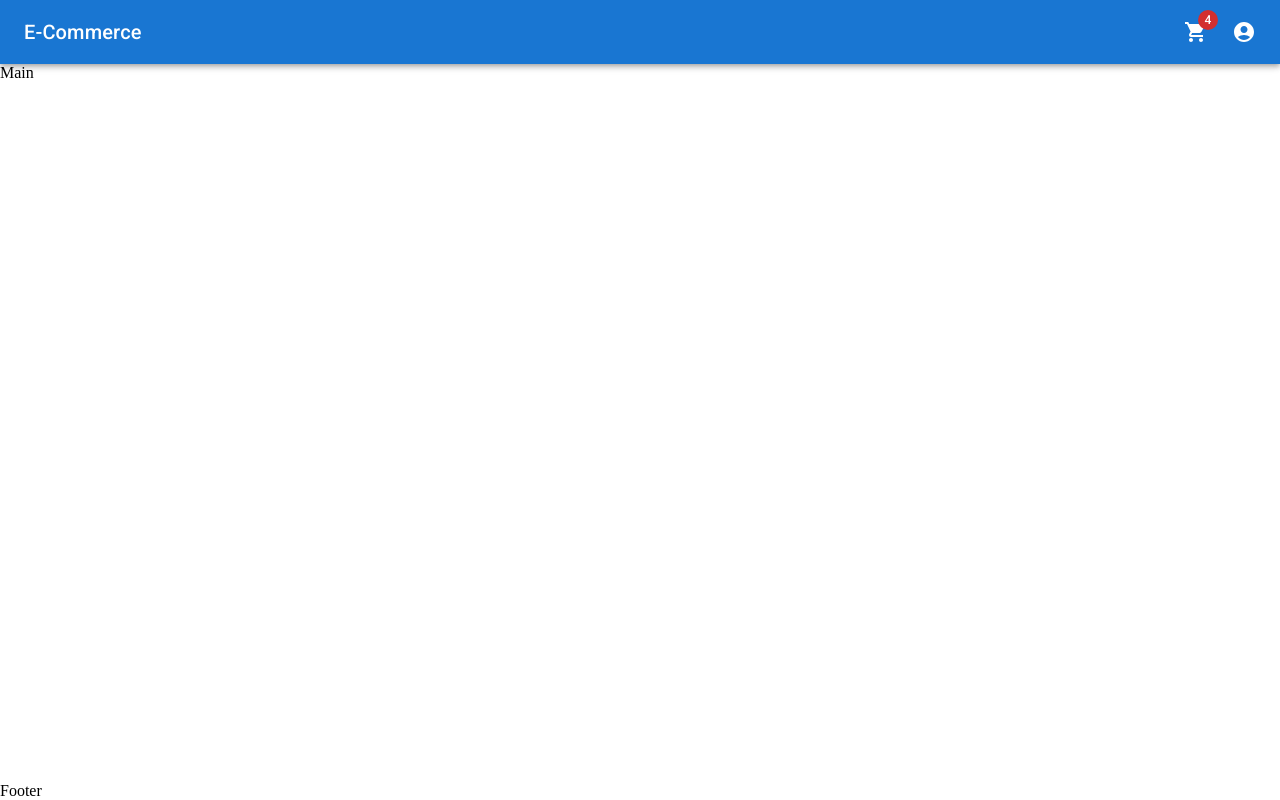
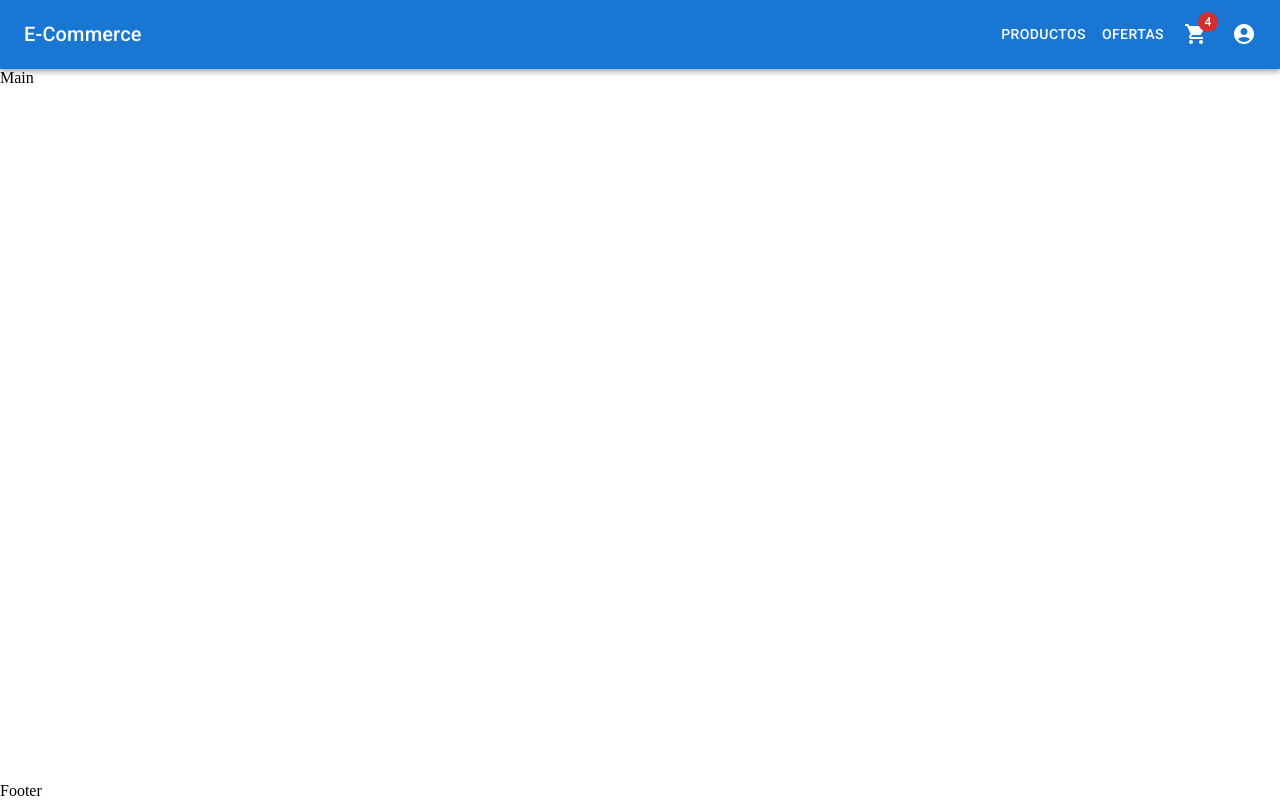
Before and after one commit to AryDemitropulos/coderhouse_demitropulos_ecommerce, a React (Create React App) app: page / in a window 1280 px wide. Built offline with nearby package versions, Linux system fonts and the light colour scheme.

Commit message:
Se agrega nuevos Links al NavBar

```diff
--- a/src/components/NavBar.js
+++ b/src/components/NavBar.js
@@ -2,11 +2,14 @@ import Box from "@mui/material/Box";
 import AppBar from "@mui/material/AppBar";
 import Toolbar from "@mui/material/Toolbar";
 import Typography from "@mui/material/Typography";
+import Button from "@mui/material/Button";
 
 import CartButton from "./CartButton";
 import UserButton from "./UserButton";
 
 export default function NavBar() {
+  const pages = ["Products", "Pricing", "Blog"];
+
   return (
     <Box>
       <AppBar position="static">
@@ -14,7 +17,16 @@ export default function NavBar() {
           <Typography variant="h6" noWrap component="div">
             E-Commerce
           </Typography>
+
           <Box sx={{ flexGrow: 1 }} />
+          <Box sx={{ display: "flex" }}>
+            <Button sx={{ my: 2, color: "white", display: "block" }}>
+              Productos
+            </Button>
+            <Button sx={{ my: 2, color: "white", display: "block" }}>
+              Ofertas
+            </Button>
+          </Box>
           <Box>
             <CartButton />
             <UserButton />
```
